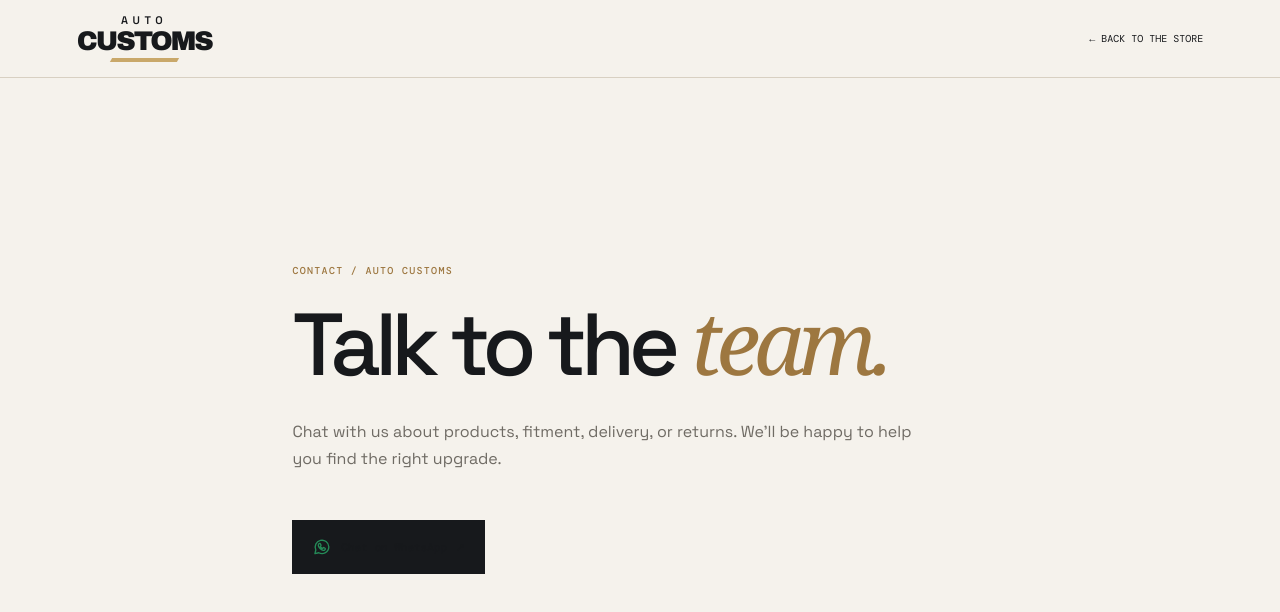
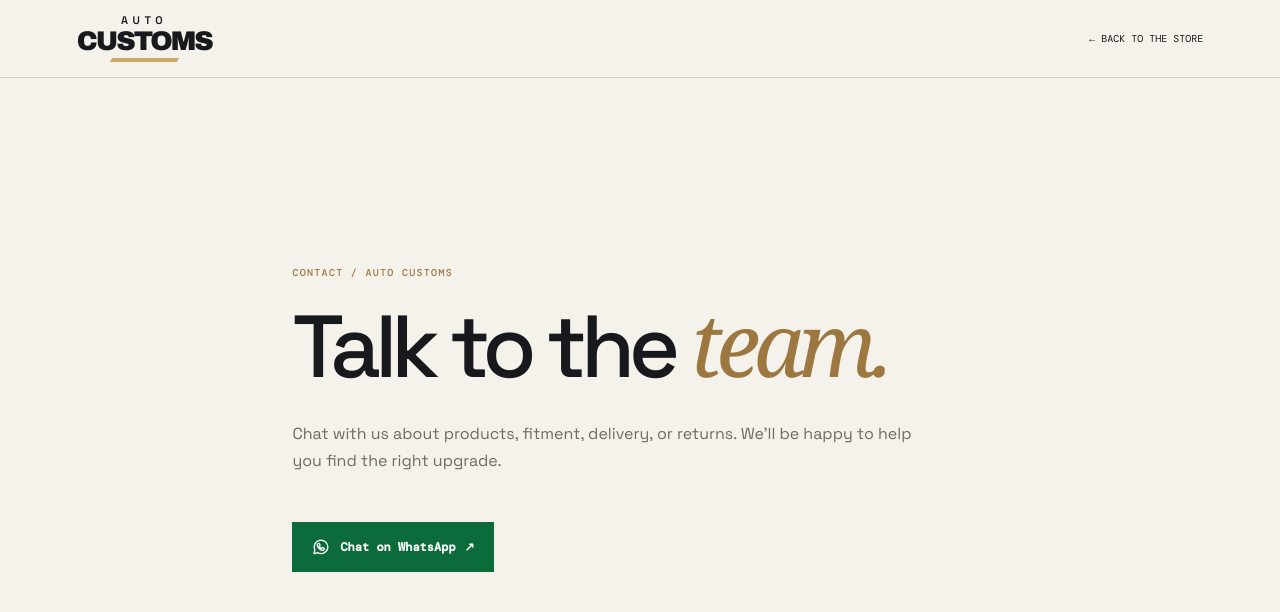
Before and after one commit to boomin265x/car-store, a website: page contact.html in a window 1280 px wide. Drawn offline with nearby package versions, Linux system fonts and the light colour scheme.

Commit message:
Improve WhatsApp contact button contrast
Use white icon and text on green button

```diff
--- a/style.css
+++ b/style.css
@@ -355,3 +355,7 @@
 .info-page-main .button { align-self: flex-start; text-decoration: none; }
 .info-contact-actions { display: flex; flex-wrap: wrap; gap: 18px; }
 @media (max-width: 600px) { .info-page-header { padding: 0 6vw; } .info-page-main { min-height: calc(100vh - 78px); padding: 55px 7vw 95px; } .info-page-main h1 { font-size: 48px; } }
+
+.info-contact-actions a.button { background: #0b6b3a; border: 1px solid #0b6b3a; color: #fff; font-size: 12px; font-weight: 600; padding: 14px 18px; text-decoration: none; }
+.info-contact-actions a.button:hover { background: #084f2c; border-color: #084f2c; color: #fff; }
+.info-contact-actions .whatsapp-icon { stroke: #fff; }
```
